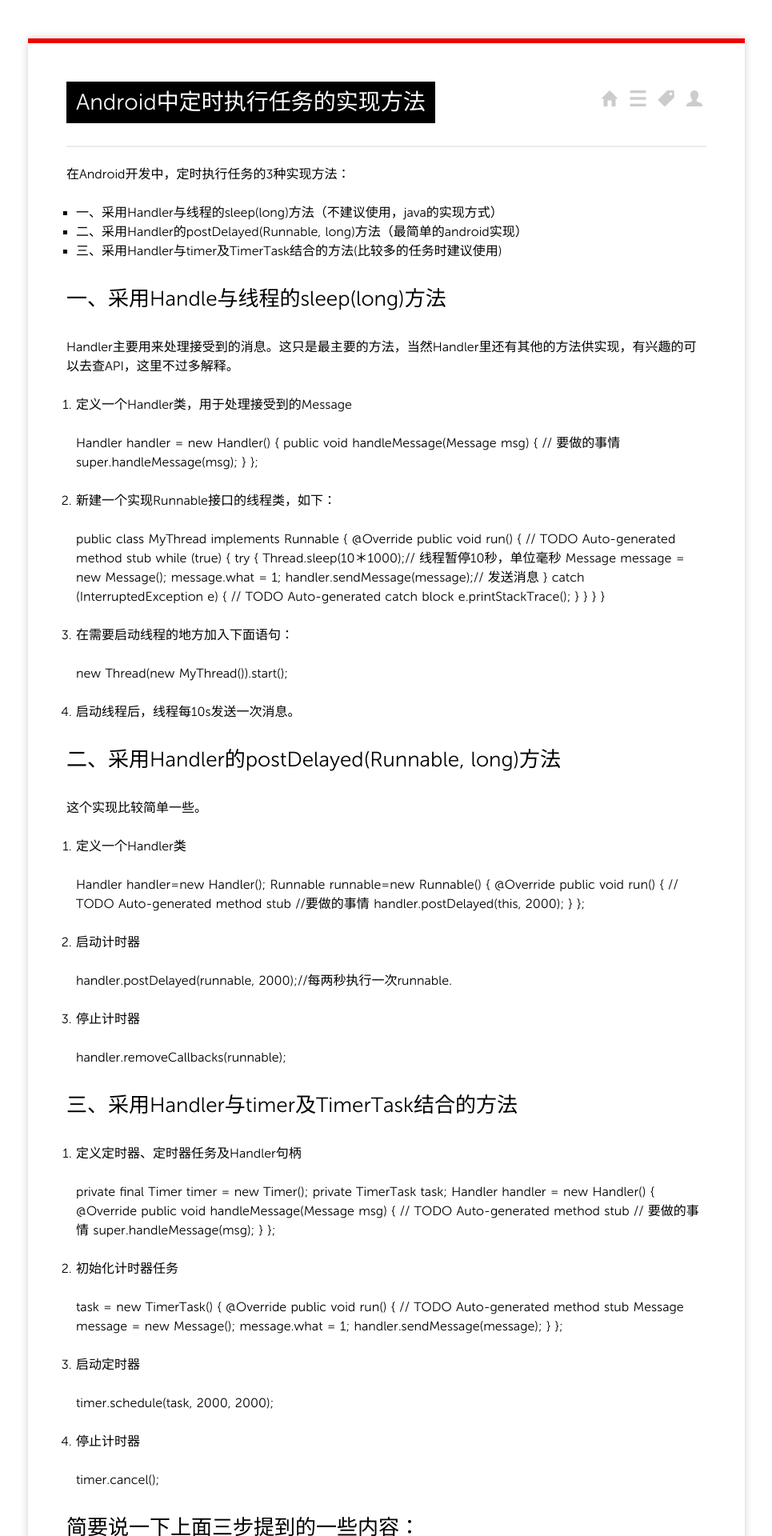
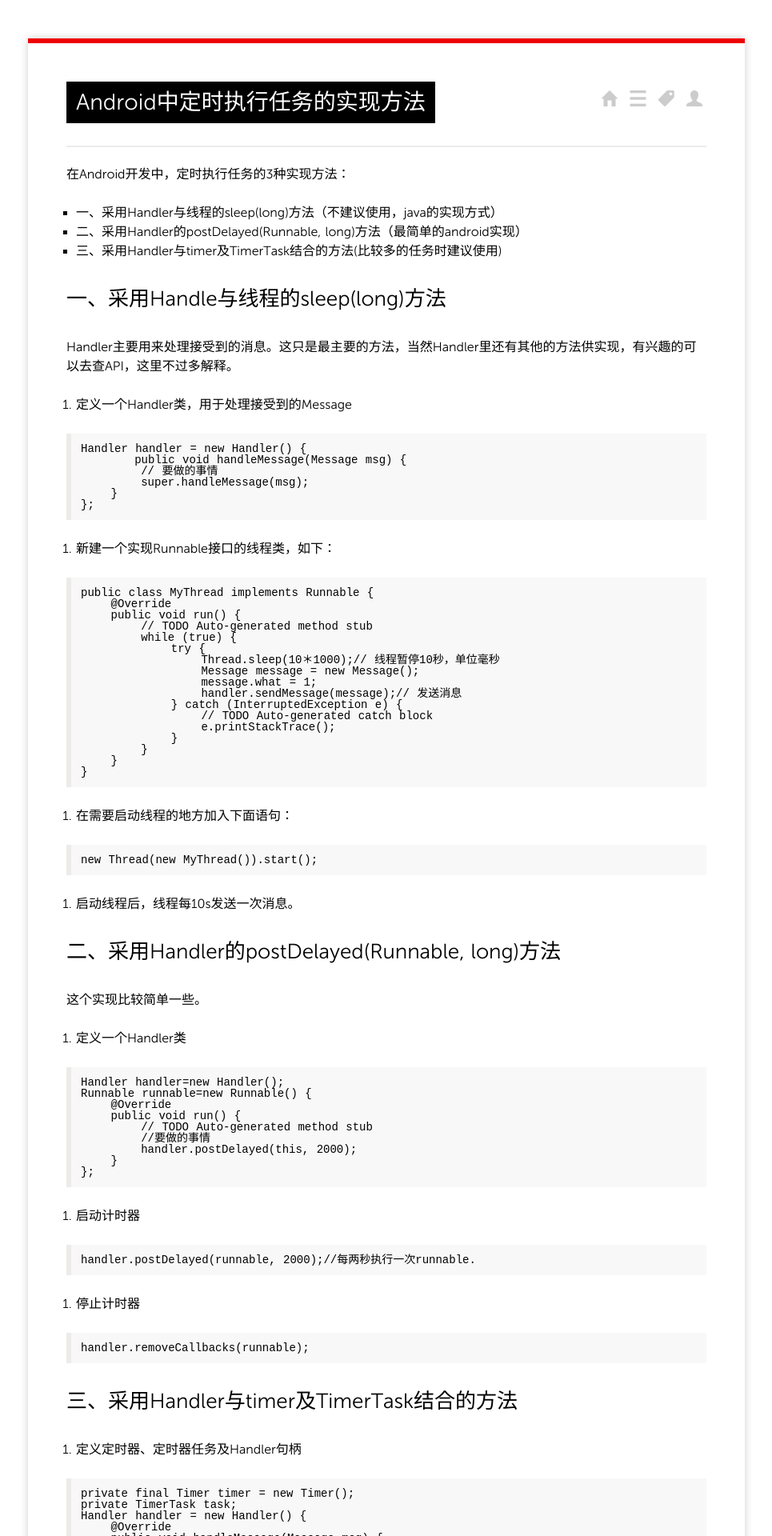
Before and after one commit to fengyr/blog, a Jekyll site: the page built from _posts/2014/2014-04-29-Android中定时执行任务的实现方法.md, in a window 1280 px wide. Shown: the top 1920 px of the page at 80% size, without its empty margins (157-1122 px from the left). Built offline with Jekyll 4.4.1, drawn with Linux system fonts in a browser that asks for light colours; Markdown is read by kramdown in place of the engine named in the settings.

```diff
--- a/_posts/2014/2014-04-29-Android中定时执行任务的实现方法.md
+++ b/_posts/2014/2014-04-29-Android中定时执行任务的实现方法.md
@@ -18,8 +18,7 @@ tags:
 ##一、采用Handle与线程的sleep(long)方法
 Handler主要用来处理接受到的消息。这只是最主要的方法，当然Handler里还有其他的方法供实现，有兴趣的可以去查API，这里不过多解释。
 
-1. 定义一个Handler类，用于处理接受到的Message
-
+> 1. 定义一个Handler类，用于处理接受到的Message
 
 	Handler handler = new Handler() {
 		public void handleMessage(Message msg) {
@@ -29,8 +28,7 @@ Handler主要用来处理接受到的消息。这只是最主要的方法，当
     };
 
 
-2. 新建一个实现Runnable接口的线程类，如下：
-
+> 2. 新建一个实现Runnable接口的线程类，如下：
 
     public class MyThread implements Runnable {
         @Override
@@ -51,21 +49,19 @@ Handler主要用来处理接受到的消息。这只是最主要的方法，当
     }
 
 
-3. 在需要启动线程的地方加入下面语句：
-
+> 3. 在需要启动线程的地方加入下面语句：
 
     new Thread(new MyThread()).start();
 
-
-4. 启动线程后，线程每10s发送一次消息。
+> 4. 启动线程后，线程每10s发送一次消息。
 
 
 ##二、采用Handler的postDelayed(Runnable, long)方法
 这个实现比较简单一些。
 
-1. 定义一个Handler类
+> 1. 定义一个Handler类
 
-    Handler handler=new Handler();
+	Handler handler=new Handler();
     Runnable runnable=new Runnable() {
         @Override
         public void run() {
@@ -75,18 +71,18 @@ Handler主要用来处理接受到的消息。这只是最主要的方法，当
         }
     };
 
-2. 启动计时器
+> 2. 启动计时器
 
     handler.postDelayed(runnable, 2000);//每两秒执行一次runnable.
 
-3. 停止计时器
+> 3. 停止计时器
 
     handler.removeCallbacks(runnable);
 
 
 ##三、采用Handler与timer及TimerTask结合的方法
 
-1. 定义定时器、定时器任务及Handler句柄
+> 1. 定义定时器、定时器任务及Handler句柄
 
     private final Timer timer = new Timer();
     private TimerTask task;
@@ -99,7 +95,7 @@ Handler主要用来处理接受到的消息。这只是最主要的方法，当
         }
     };
 
-2. 初始化计时器任务
+> 2. 初始化计时器任务
 
     task = new TimerTask() {
         @Override
@@ -111,11 +107,11 @@ Handler主要用来处理接受到的消息。这只是最主要的方法，当
         }
     };
 
-3. 启动定时器
+> 3. 启动定时器
 
     timer.schedule(task, 2000, 2000);
 
-4. 停止计时器
+> 4. 停止计时器
 
     timer.cancel();
 
```
